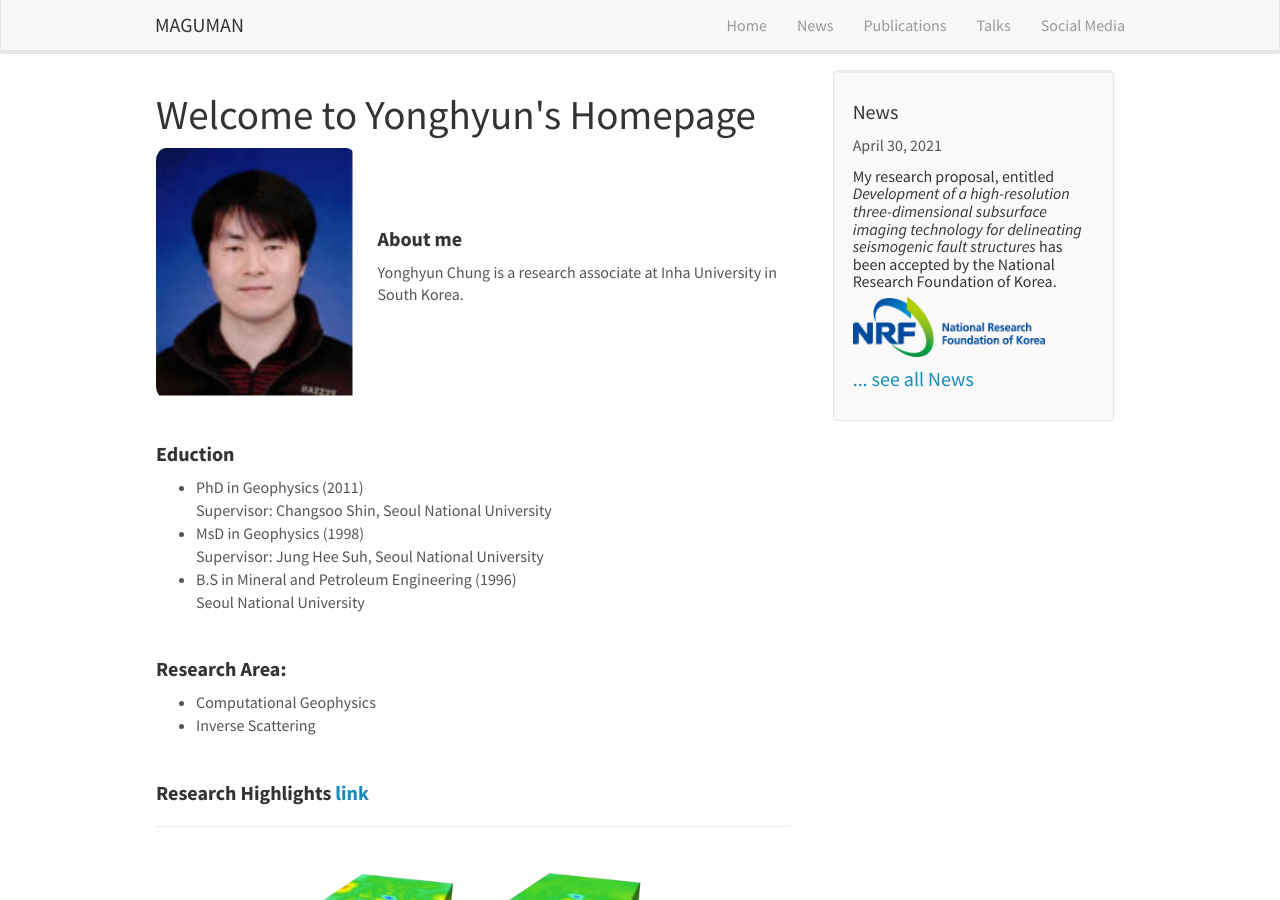
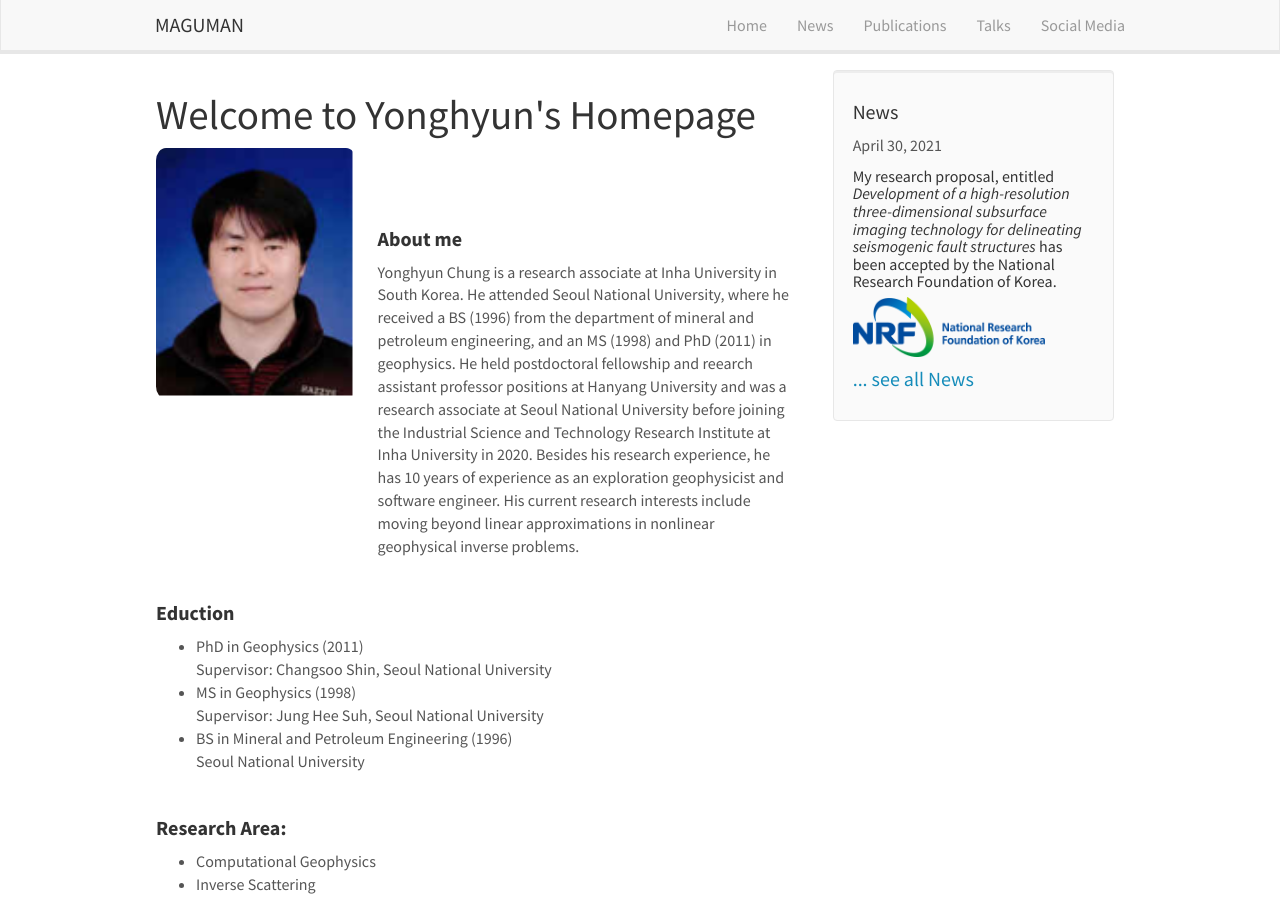
Before and after one commit to maguman/maguman.github.io, a Jekyll site: the page built from _pages/home.md, in a window 1280 px wide and 900 px high. Built offline with Jekyll 4.4.1, drawn with Linux system fonts in a browser that asks for light colours; nearby versions of some CDN libraries.

Commit message:
Update home.md

```diff
--- a/_pages/home.md
+++ b/_pages/home.md
@@ -21,7 +21,7 @@ permalink: /
 
 #### **About me**
 
-Yonghyun Chung is a research associate at Inha University in South Korea.
+Yonghyun Chung is a research associate at Inha University in South Korea. He attended Seoul National University, where he received a BS (1996) from the department of mineral and petroleum engineering, and an MS (1998) and PhD (2011) in geophysics. He held postdoctoral fellowship and reearch assistant professor positions at Hanyang University and was a research associate at Seoul National University before joining the Industrial Science and Technology Research Institute at Inha University in 2020. Besides his research experience, he has 10 years of experience as an exploration geophysicist and software engineer. His current research interests include moving beyond linear approximations in nonlinear geophysical inverse problems.
   </div>
 </div>
 
@@ -34,9 +34,9 @@ Yonghyun Chung is a research associate at Inha University in South Korea.
 #### **Eduction**
 * PhD in Geophysics (2011)<br/>
     Supervisor: Changsoo Shin, Seoul National University<br/>
-* MsD in Geophysics (1998)<br/>
+* MS in Geophysics (1998)<br/>
     Supervisor: Jung Hee Suh, Seoul National University<br/>
-* B.S in Mineral and Petroleum Engineering (1996)<br/>
+* BS in Mineral and Petroleum Engineering (1996)<br/>
     Seoul National University <br/>
 
 
```
